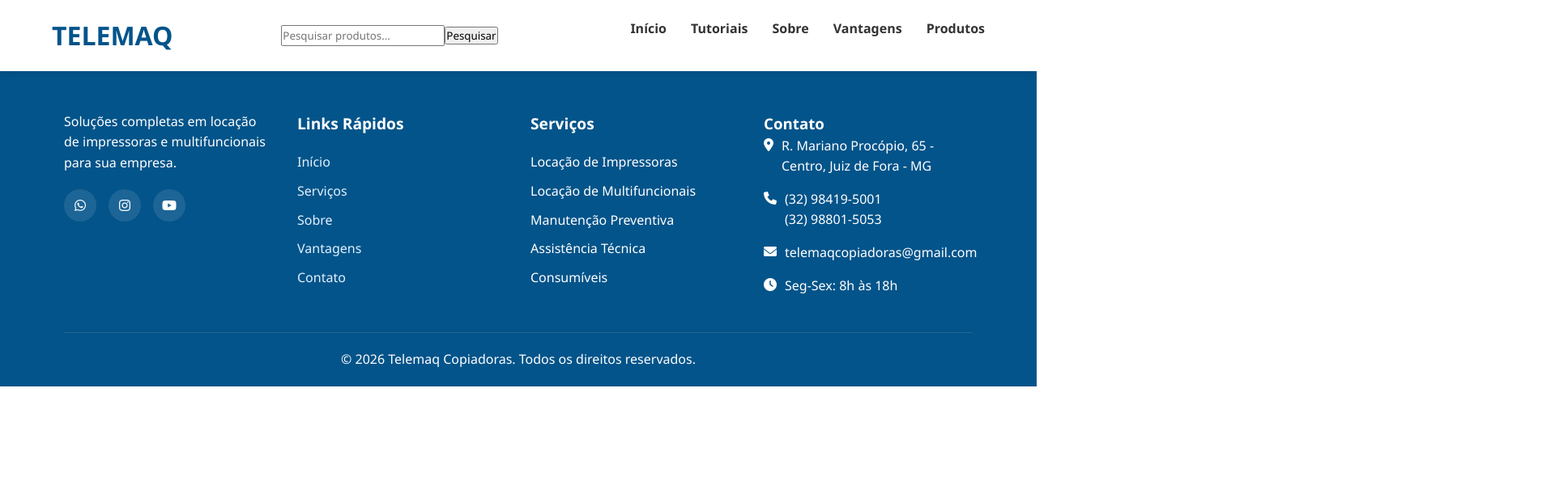
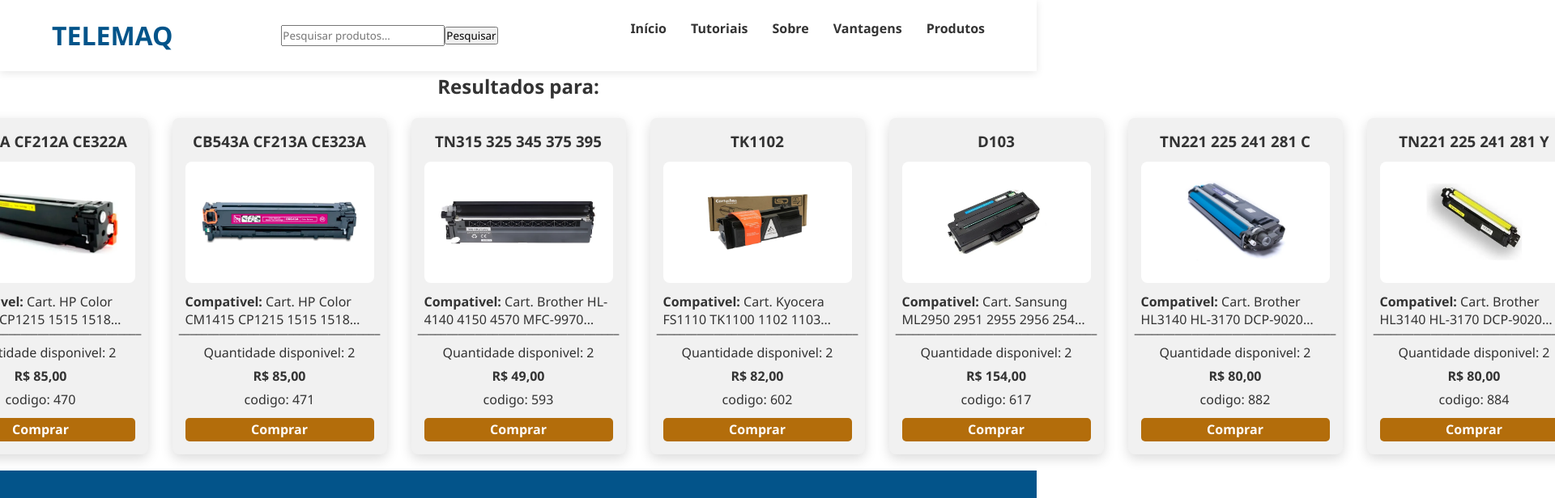
Before and after one commit to Melo1337/telemaq-react, a React (Create React App) app: page /resultado in a window 1280 px wide. Shown: the top 616 px of the page at 81% size, 1920 px wide, since content can reach past the window. Built offline with nearby package versions, Linux system fonts and the light colour scheme; no server answers.

Commit message:
update buscador

```diff
--- a/package.json
+++ b/package.json
@@ -3,6 +3,7 @@
   "version": "0.1.0",
   "private": true,
   "dependencies": {
+    "@tanstack/react-query": "^5.99.0",
     "@testing-library/dom": "^10.4.1",
     "@testing-library/jest-dom": "^6.9.1",
     "@testing-library/react": "^16.3.1",
--- a/src/components/Header/Header.js
+++ b/src/components/Header/Header.js
@@ -9,6 +9,8 @@
   const toggleMenu = () => setIsOpen(!isOpen);
   const closeMenu = () => setIsOpen(false);
 
+  const [busca, setBusca] = useState('')
+
   return (
     <header className="Header">
       <div className="container header-container">
@@ -19,8 +21,10 @@
         </Link>
 
         <form>
-          <input type='text' placeholder='Pesquisar produtos...'></input>
-          <Link to={`/resultado`}><button type="submit">Pesquisar</button></Link>
+          <input type='text' placeholder='Pesquisar produtos...' onChange={(e)=>setBusca(e.target.value)}></input>
+          <Link to={`/resultado?busca=${busca}`}>
+            <button type="submit">Pesquisar</button>
+          </Link>
         </form>
 
         <nav>
--- a/src/components/Market/Market.js
+++ b/src/components/Market/Market.js
@@ -1,35 +1,20 @@
-import listPrinters from "../../data/json/products.json";
-import products from "../../data/json/filter.json";
-import ButtomWhatsapp from "../ButtomWhatsapp/ButtomWhatsapp";
 import { Link } from "react-router-dom";
-import { useState, useEffect } from 'react';
+import { useState } from 'react';
 import './Market.css';
 
+import listPrinters from "../../data/json/products.json";
+import localProducts from "../../data/json/filter.json";
+import ButtomWhatsapp from "../ButtomWhatsapp/ButtomWhatsapp";
+import { fetchApi } from "../../services/requestProducts";
+
 function Market() {
-    const [dados, setDados] = useState(products);
+    const [dados, setDados] = useState(localProducts);
 
-    useEffect(() => {
-        fetch('https://vicarly-undeprived-keira.ngrok-free.dev/api/filter', {
-            method: 'GET',
-            headers: {
-                'Content-Type': 'application/json',
-                'ngrok-skip-browser-warning': 'true'
-            },
-        })
-            .then((resp) => {
-                if (resp.status === 200) {
-                    console.log("Dados da API carregados com sucesso!");
-                    return resp.json();
-                }
-            })
-            .then((data) => {
-                setDados(data);
-            })
-            .catch((err) => {
-                console.log(`Api indisponivel, mantendo arquivo local... ${err}`);
-                setDados(products);
-            });
-    }, []);
+    const getApi = async () => {
+        const data = await fetchApi()
+        setDados(data)
+    }
+    getApi()
 
     return (
         <>
--- a/src/pages/Resultado/Resultado.js
+++ b/src/pages/Resultado/Resultado.js
@@ -1,13 +1,66 @@
+import { useSearchParams } from 'react-router-dom';
+import { useState, useEffect } from 'react';
 import Header from '../../components/Header/Header';
 import Footer from '../../components/Footer/Footer';
+import { fetchApi } from '../../services/requestProducts';
+import localJson from '../../data/json/filter.json'
+import ButtomWhatsapp from '../../components/ButtomWhatsapp/ButtomWhatsapp';
 
 function Resultado() {
+  const [searchParams] = useSearchParams();
+  const busca = searchParams.get('busca')?.toLowerCase() || ""; // Garante que a busca seja minúscula
+
+  const [dados, setDados] = useState(null); // Inicia como null para saber que está carregando
+
+  useEffect(() => {
+    const getApi = async () => {
+      const data = await fetchApi();
+      setDados(data);
+    };
+    getApi();
+  }, []); // [] faz com que API seja chamada apenas uma vez
+
+  // Se os dados ainda não carregaram, exibe mensagem
+  if (!dados) return <p>Carregando...</p>;
+
+  // Transforma e filtra os dados
+  const todosProdutos = Object.values(dados).flat();
+
+  const resultado = todosProdutos.filter(produto =>
+    produto.descricao?.toLowerCase().includes(busca) ||
+    produto.observacoes?.toLowerCase().includes(busca) ||
+    produto.marca?.toLowerCase().includes(busca)
+  );
 
   return (
     <>
-        <Header />
+      <Header />
+      <h2>Resultados para: {busca}</h2>
 
-        <Footer />
+      <div className="products">
+        {resultado.length > 0 ? (
+          resultado.map(product => (
+            <div className="product" id={product.codigo}>
+              <h3>{product.marca}</h3>
+              <div className="img">
+                <img src={`/img/products/${product.codigo}.webp`} alt={product.nome} />
+              </div>
+              <p className="descricao"><strong>Compativel: </strong>{product.descricao}</p>
+              <p className="lines">___________________________________</p>
+              <p>Quantidade disponivel: {product.estoque}</p>
+              <p><strong>R$ {product.preco_venda},00</strong></p>
+              <p>codigo: {product.codigo}</p>
+
+              <div className="buttons">
+                <ButtomWhatsapp texto={"Comprar"} link={`Olá! Gostaria de saber mais sobre o ${product.marca} que está anunciada no site!`} />
+              </div>
+            </div>
+          ))
+        ) : (
+          <p>Nenhum produto encontrado.</p>
+        )}
+      </div>
+      <Footer />
     </>
   );
 }
--- a/src/services/requestProducts.js
+++ b/src/services/requestProducts.js
@@ -1,22 +1,23 @@
-export const buscarDadosDaApi = async () => {
-  try {
-    // Corrigido: O parêntese do fetch deve fechar APÓS o objeto de configurações
-    const response = await fetch('https://vicarly-undeprived-keira.ngrok-free.dev/api/filter', {
-      headers: {
-        "Content-Type": "application/json",
-        "ngrok-skip-browser-warning": "true" // Pula a tela de aviso do ngrok
-      }
-    });
+import localProducts from "../data/json/filter.json";
 
-    if (!response.ok) {
-      throw new Error('Erro na rede ou servidor');
+export const fetchApi = async () => {
+    try {
+        const resp = await fetch('https://vicarly-undeprived-keira.ngrok-free.dev/api/filter', {
+            method: 'GET',
+            headers: {
+                'Content-Type': 'application/json',
+                'ngrok-skip-browser-warning': 'true'
+            },
+        });
+
+        if (resp.status === 200) {
+            console.log("Dados da API carregados com sucesso!");
+            return await resp.json();
+        }
+
+        throw new Error("Resposta diferente de 200");
+    } catch (err) {
+        console.error(`Api indisponivel: ${err}`);
+        return localProducts;
     }
-
-    const json = await response.json();
-    console.log(json); // Exibe no console para conferir
-    return json;       // Retorna o JSON para quem chamou a função
-  } catch (error) {
-    console.error("Erro ao buscar dados:", error);
-    return null;
-  }
 };
```
Also changed, not shown: 1 other file (tests, documents, lock files or other folders).
